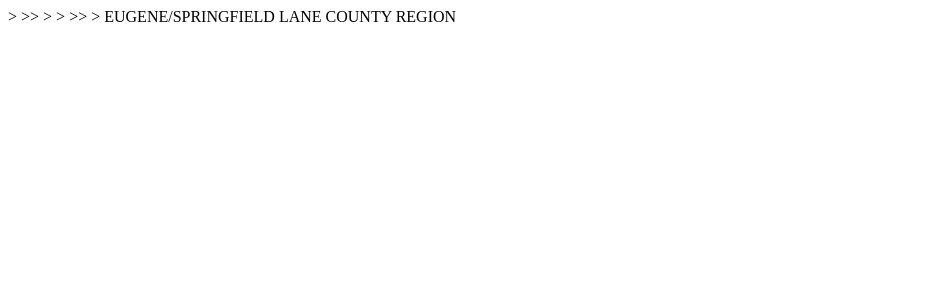
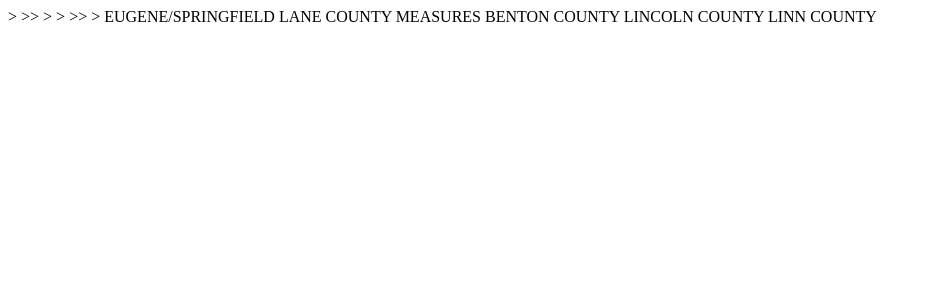
Before and after one commit to registerguard/ballot, a Django app: template templates/ballot/main_list.html in a window 1280 px wide. Shown: the top 300 px of the page, without its empty margins (0-930 px from the left). Run offline with Django 3.2, Linux system fonts and the light colour scheme; the template is opened without the code that fills it, so the values that code supplies are empty.

Commit message:
Some better documentation
... and some updating for special election.

```diff
--- a/templates/ballot/main_list.html
+++ b/templates/ballot/main_list.html
@@ -13,8 +13,20 @@
 {% if lane_county %}{% for race in lane_county %}{% ifchanged race.contest_wrapper.name %}<ParaStyle:QuickFacts\:News\_Elect\_blackCondheader><pTabRuler:131\,Right\,.\,0\,.\;216\,Right\,.\,0\,.\;253\,Right\,.\,0\,\;>{{ race.contest_wrapper.name|upper }}
 {% endifchanged %}{% if race.name %}<ParaStyle:QuickFacts\:News\_Elect\_blackCondheader><pTabRuler:131\,Right\,.\,0\,.\;216\,Right\,.\,0\,.\;253\,Right\,.\,0\,\;>{{ race.name }}
 {% endif %}{% for candidate in race.exclude_odd_bits %}<ParaStyle:QuickFacts\:News\_Elect\_text>{{ candidate.name }}	{{ candidate.votes_local|intcomma }}
-{% endfor %}{% endfor %}{% endif %}<ParaStyle:StandingHeads\:Style\_8\_ReverseBar\_Inline><pTabRuler:131\,Right\,.\,0\,.\;216\,Right\,.\,0\,.\;253\,Right\,.\,0\,\;>REGION
-{% if region %}{% for race in region %}{% ifchanged race.contest_wrapper.name %}<ParaStyle:QuickFacts\:News\_Elect\_blackCondheader><pTabRuler:131\,Right\,.\,0\,.\;216\,Right\,.\,0\,.\;253\,Right\,.\,0\,\;>{{ race.contest_wrapper.name|upper }}
+{% endfor %}{% endfor %}{% endif %}<ParaStyle:StandingHeads\:Style\_8\_ReverseBar\_Inline><pTabRuler:131\,Right\,.\,0\,.\;216\,Right\,.\,0\,.\;253\,Right\,.\,0\,\;>MEASURES
+{% if measures %}{% for race in measures %}{% ifchanged race.contest_wrapper.name %}<ParaStyle:QuickFacts\:News\_Elect\_blackCondheader><pTabRuler:131\,Right\,.\,0\,.\;216\,Right\,.\,0\,.\;253\,Right\,.\,0\,\;>{{ race.contest_wrapper.name|upper }}
+{% endifchanged %}{% if race.name %}<ParaStyle:QuickFacts\:News\_Elect\_blackCondheader><pTabRuler:131\,Right\,.\,0\,.\;216\,Right\,.\,0\,.\;253\,Right\,.\,0\,\;>{{ race.name }}
+{% endif %}{% for candidate in race.exclude_odd_bits %}<ParaStyle:QuickFacts\:News\_Elect\_text>{{ candidate.name }}	{{ candidate.votes_local|intcomma }}
+{% endfor %}{% endfor %}{% endif %}<ParaStyle:StandingHeads\:Style\_8\_ReverseBar\_Inline><pTabRuler:131\,Right\,.\,0\,.\;216\,Right\,.\,0\,.\;253\,Right\,.\,0\,\;>BENTON COUNTY
+{% if benton_county %}{% for race in benton_county %}{% ifchanged race.contest_wrapper.name %}<ParaStyle:QuickFacts\:News\_Elect\_blackCondheader><pTabRuler:131\,Right\,.\,0\,.\;216\,Right\,.\,0\,.\;253\,Right\,.\,0\,\;>{{ race.contest_wrapper.name|upper }}
+{% endifchanged %}{% if race.name %}<ParaStyle:QuickFacts\:News\_Elect\_blackCondheader><pTabRuler:131\,Right\,.\,0\,.\;216\,Right\,.\,0\,.\;253\,Right\,.\,0\,\;>{{ race.name }}
+{% endif %}{% for candidate in race.exclude_odd_bits %}<ParaStyle:QuickFacts\:News\_Elect\_text>{{ candidate.name }}	{{ candidate.votes_local|intcomma }}
+{% endfor %}{% endfor %}{% endif %}<ParaStyle:StandingHeads\:Style\_8\_ReverseBar\_Inline><pTabRuler:131\,Right\,.\,0\,.\;216\,Right\,.\,0\,.\;253\,Right\,.\,0\,\;>LINCOLN COUNTY
+{% if lincoln_county %}{% for race in lincoln_county %}{% ifchanged race.contest_wrapper.name %}<ParaStyle:QuickFacts\:News\_Elect\_blackCondheader><pTabRuler:131\,Right\,.\,0\,.\;216\,Right\,.\,0\,.\;253\,Right\,.\,0\,\;>{{ race.contest_wrapper.name|upper }}
+{% endifchanged %}{% if race.name %}<ParaStyle:QuickFacts\:News\_Elect\_blackCondheader><pTabRuler:131\,Right\,.\,0\,.\;216\,Right\,.\,0\,.\;253\,Right\,.\,0\,\;>{{ race.name }}
+{% endif %}{% for candidate in race.exclude_odd_bits %}<ParaStyle:QuickFacts\:News\_Elect\_text>{{ candidate.name }}	{{ candidate.votes_local|intcomma }}
+{% endfor %}{% endfor %}{% endif %}<ParaStyle:StandingHeads\:Style\_8\_ReverseBar\_Inline><pTabRuler:131\,Right\,.\,0\,.\;216\,Right\,.\,0\,.\;253\,Right\,.\,0\,\;>LINN COUNTY
+{% if linn_county %}{% for race in linn_county %}{% ifchanged race.contest_wrapper.name %}<ParaStyle:QuickFacts\:News\_Elect\_blackCondheader><pTabRuler:131\,Right\,.\,0\,.\;216\,Right\,.\,0\,.\;253\,Right\,.\,0\,\;>{{ race.contest_wrapper.name|upper }}
 {% endifchanged %}{% if race.name %}<ParaStyle:QuickFacts\:News\_Elect\_blackCondheader><pTabRuler:131\,Right\,.\,0\,.\;216\,Right\,.\,0\,.\;253\,Right\,.\,0\,\;>{{ race.name }}
 {% endif %}{% for candidate in race.exclude_odd_bits %}<ParaStyle:QuickFacts\:News\_Elect\_text>{{ candidate.name }}	{{ candidate.votes_local|intcomma }}
 {% endfor %}{% endfor %}{% endif %}
--- a/templates/ballot/web_full_list.html
+++ b/templates/ballot/web_full_list.html
@@ -2,7 +2,7 @@
 {% load cache %}
 {% load humanize %}
 
-{% block head_title %}Unofficial Lane County results for the May 17, 2016, primary election {% endblock %}
+{% block head_title %}Unofficial Lane County results for the May 16, 2017, primary election {% endblock %}
 
 {% block css %}
 <style type="text/css">
@@ -25,7 +25,7 @@
 
 {% block home %}: Election 2016{% endblock %}
 
-{% block headline %}Unofficial Lane County results for the May 17, 2016, primary election{% endblock %}
+{% block headline %}Unofficial Lane County results for the May 16, 2017, primary election{% endblock %}
 
 {% block secondary_column %}{% endblock secondary_column %}
 
@@ -46,7 +46,7 @@
 		{% endcomment %}
 
 			<h3 class="label">Elections</h3>
-<h1 class="h3">Unofficial results for the Lane County May 17, 2016, primary election</h1>
+<h1 class="h3">Unofficial results for the Lane County May 16, 2017, primary election</h1>
 			<div class="rack">
 
 				<div id="election-table">
--- a/views.py
+++ b/views.py
@@ -111,7 +111,10 @@
         {
             'object_list': queryset,
             'lane_county': lambda: Contest.objects.filter(region__name='Lane County', print_only=True, contest_wrapper__isnull=False).exclude(name__regex=r'^\d\d\d?').order_by('contest_wrapper', 'name'),
-            'region': lambda: Contest.objects.filter(region__name='Region').exclude(is_race=False).order_by('contest_wrapper', 'name'),
+            'measures': lambda: Contest.objects.filter(region__name='Measures').exclude(is_race=False).order_by('contest_wrapper', 'name'),
+            'benton_county': lambda: Contest.objects.filter(region__name='Benton County').exclude(is_race=False).order_by('contest_wrapper', 'name'),
+            'lincoln_county': lambda: Contest.objects.filter(region__name='Lincoln County').exclude(is_race=False).order_by('contest_wrapper', 'name'),
+            'linn_county': lambda: Contest.objects.filter(region__name='Linn County').exclude(is_race=False).order_by('contest_wrapper', 'name'),
         }
     )
     data = t.render(c)
```
Also changed, not shown: README.md.
